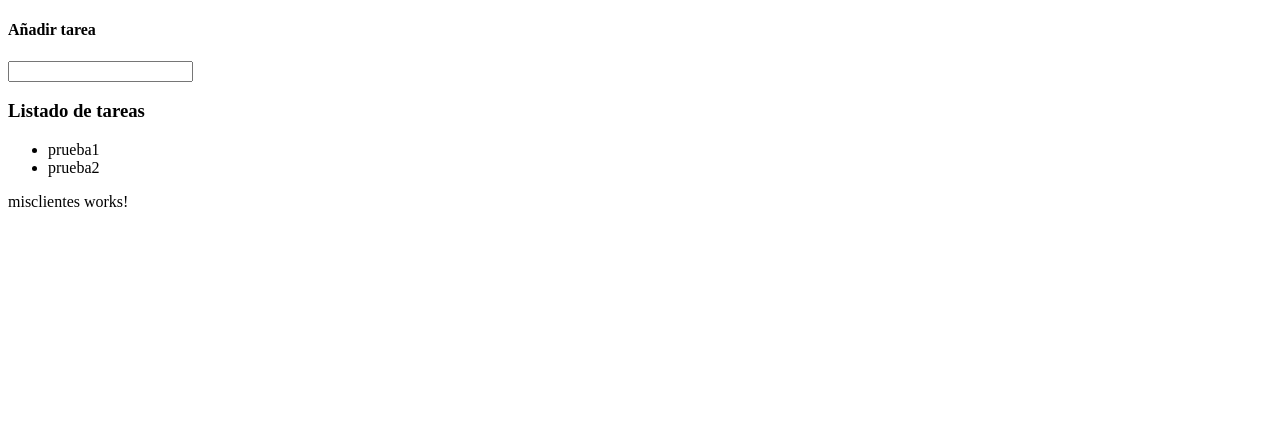
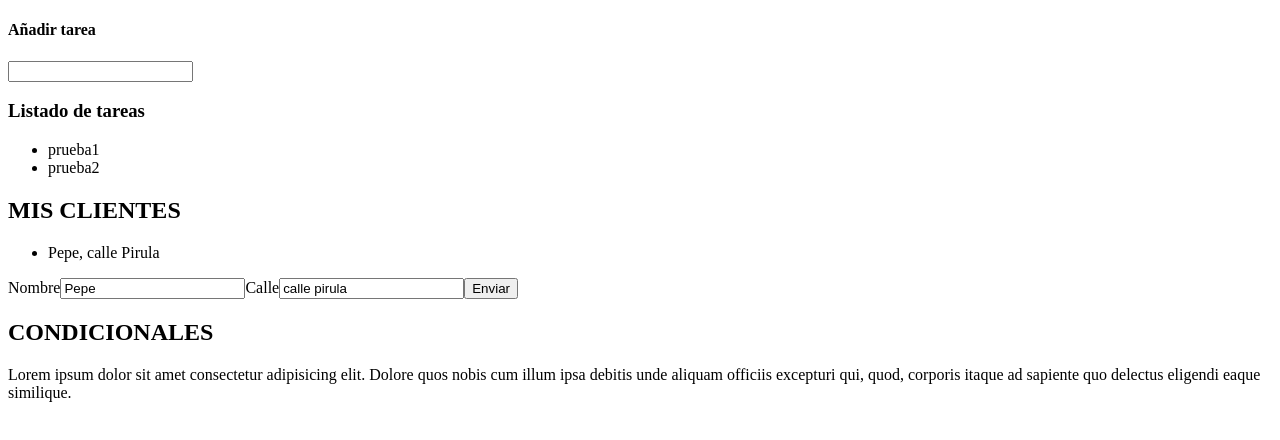
Before and after one commit to AdrianPajaresPeso/A.4.3.1.-Angular---Componentes, an Angular app: page / in a window 1280 px wide. Shown: the top 440 px of the page. Built offline with nearby package versions, Linux system fonts and the light colour scheme.

Commit message:
develop / componente seccion 3 done

```diff
--- a/src/app/app.component.html
+++ b/src/app/app.component.html
@@ -17,7 +17,7 @@
 
 <app-listado></app-listado>
 <app-misclientes></app-misclientes>
-
+<app-condicionales></app-condicionales>
 
 
 
--- a/src/app/app.module.ts
+++ b/src/app/app.module.ts
@@ -7,11 +7,13 @@ import { ListadoComponent } from './listado/listado.component';
 
 import {FormsModule} from '@angular/forms';
 import { MisclientesComponent } from './misclientes/misclientes.component';
+import { CondicionalesComponent } from './condicionales/condicionales.component';
 @NgModule({
   declarations: [
     AppComponent,
     ListadoComponent,
-    MisclientesComponent
+    MisclientesComponent,
+    CondicionalesComponent
   ],
   imports: [
     BrowserModule,
--- /dev/null
+++ b/src/app/condicionales/condicionales.component.html
@@ -0,0 +1,5 @@
+<h2>CONDICIONALES</h2>
+
+<div>
+    <p *ngIf="mostrar">Lorem ipsum dolor sit amet consectetur adipisicing elit. Dolore quos nobis cum illum ipsa debitis unde aliquam officiis excepturi qui, quod, corporis itaque ad sapiente quo delectus eligendi eaque similique.</p>
+</div>
--- /dev/null
+++ b/src/app/condicionales/condicionales.component.ts
@@ -0,0 +1,16 @@
+import { Component, OnInit } from '@angular/core';
+
+@Component({
+  selector: 'app-condicionales',
+  templateUrl: './condicionales.component.html',
+  styleUrls: ['./condicionales.component.css']
+})
+export class CondicionalesComponent implements OnInit {
+  public mostrar: boolean;
+  constructor() { }
+
+  ngOnInit(): void {
+    this.mostrar = true;
+  }
+
+}
--- a/src/app/misclientes/cliente/cliente.ts
+++ b/src/app/misclientes/cliente/cliente.ts
@@ -1,4 +1,3 @@
 export class Cliente {
-    private nombre;
-    private direccion;
+    constructor(public nombre: string = '', public direccion: string = ''){}
 }
--- a/src/app/misclientes/misclientes.component.html
+++ b/src/app/misclientes/misclientes.component.html
@@ -1 +1,25 @@
-<p>misclientes works!</p>
+<h2>MIS CLIENTES</h2>
+
+<ul>
+  <li *ngFor="let item of clientes">{{ item.nombre }}, {{ item.direccion }}</li>
+</ul>
+<form (submit)="addCliente()">
+
+  <label for="nombre">Nombre</label>
+  <input
+    id="nombre"
+    type="text"
+    [(ngModel)]="cliente.nombre"
+    [ngModelOptions]="{ standalone: true }"
+  />
+  <label for="iden">Calle</label>
+  <input
+    id="iden"
+    type="text"
+    [(ngModel)]="cliente.direccion"
+    [ngModelOptions]="{ standalone: true }"
+  />
+
+
+  <input type="submit" value="Enviar" />
+</form>
--- a/src/app/misclientes/misclientes.component.ts
+++ b/src/app/misclientes/misclientes.component.ts
@@ -8,10 +8,19 @@ import { Cliente } from './cliente/cliente';
 })
 export class MisclientesComponent implements OnInit {
   public clientes: Cliente[];
+  public cliente: Cliente;
   constructor() { }
 
   ngOnInit(): void {
+    this.cliente = new Cliente();
+    this.cliente.nombre = 'Pepe';
+    this.cliente.direccion = 'calle pirula';
     this.clientes = [];
+    this.clientes.push(new Cliente('Pepe', 'calle Pirula'));
   }
 
+  addCliente(): void{
+    this.clientes.push(this.cliente);
+    this.cliente = new Cliente();
+  }
 }
```
Also changed, not shown: src/app/condicionales/condicionales.component.css (added), 1 other file (tests, documents, lock files or other folders).
